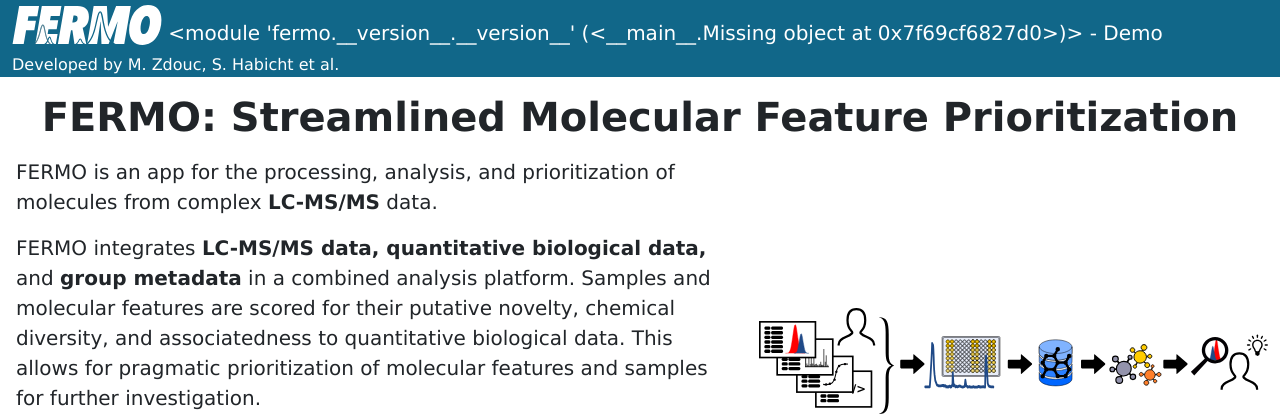
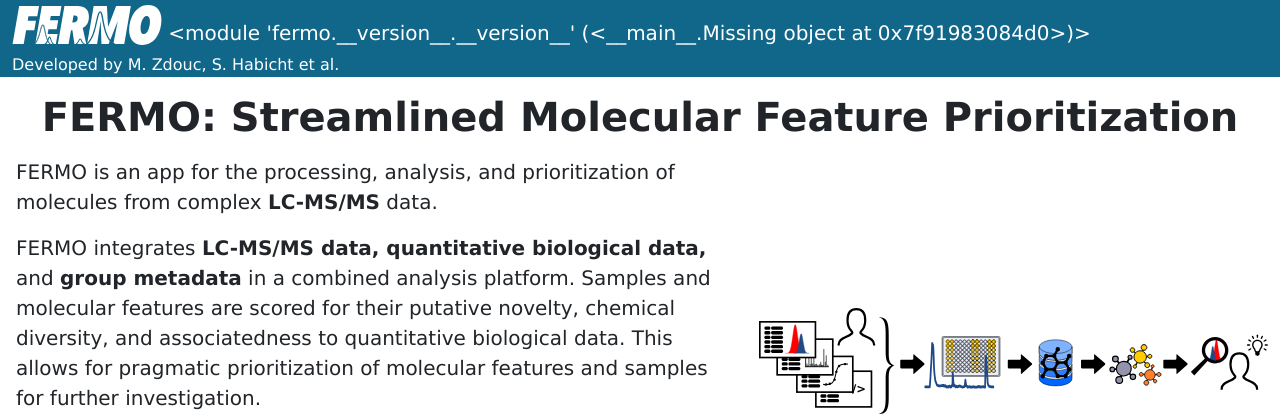
Before and after one commit to mmzdouc/FERMO, a Flask app: page / in a window 1280 px wide. Shown: the top 418 px of the page. Run offline with Flask 2, Linux system fonts and the light colour scheme; some libraries are stand-ins or nearby versions.

Commit message:
Remove 'demo' remark from version information

```diff
--- a/src/fermo/templates/layout.html
+++ b/src/fermo/templates/layout.html
@@ -17,7 +17,7 @@
       <div class="container-fluid">
         <a class="navbar-brand" href="/">
           <img src="{{ url_for('static', filename='/images/Fermo_logo.svg') }}" alt="FERMO logo" width="150" height="40" class="d-inline-block align-text-bottom">
-          {{version}} - Demo
+          {{version}}
         </a>
         <span class="text-white ">Developed by M. Zdouc, S. Habicht et al.</span>
       </div>
```
